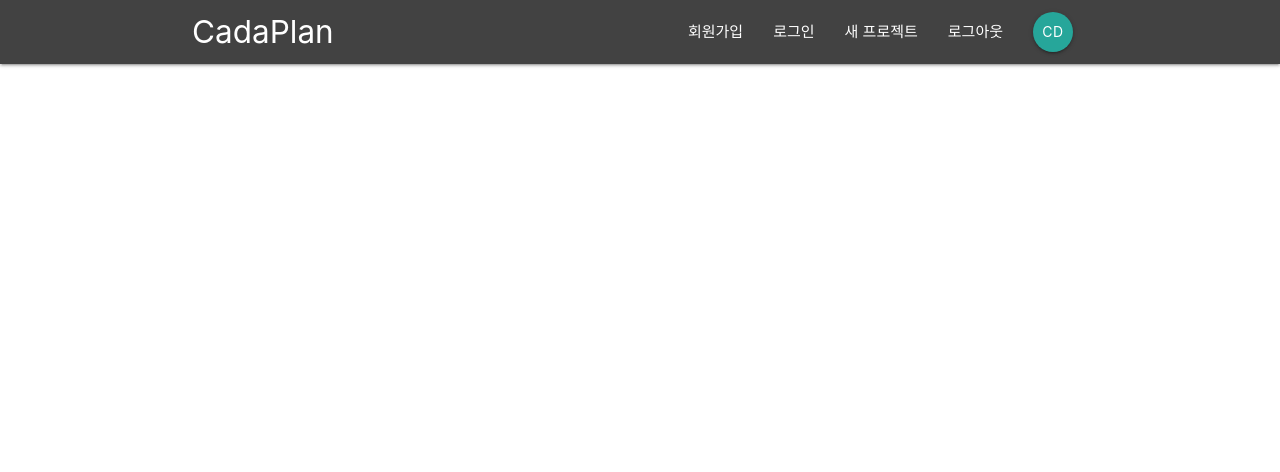
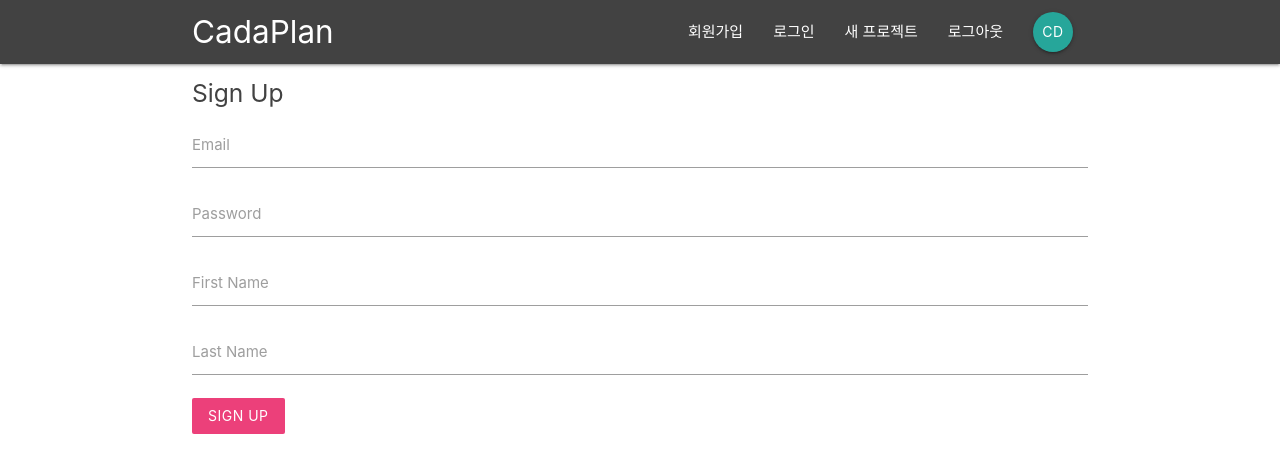
Before and after one commit to skqoaudgh/react-redux-pm-app, a React (Create React App) app: page /signup in a window 1280 px wide. Shown: the top 472 px of the page. Built offline with nearby package versions, Linux system fonts and the light colour scheme; the HTML template or start-up script is replaced by a standard one.

Commit message:
회원가입, 로그인 컴포넌트 추가

```diff
--- a/public/index.html
+++ b/public/index.html
@@ -50,5 +50,8 @@
       To begin the development, run `npm start` or `yarn start`.
       To create a production bundle, use `npm run build` or `yarn build`.
     -->
+
+    <!-- Compiled and minified JavaScript -->
+    <script src="https://cdnjs.cloudflare.com/ajax/libs/materialize/1.0.0/js/materialize.min.js"></script>
   </body>
 </html>
--- a/src/App.js
+++ b/src/App.js
@@ -4,6 +4,8 @@
 import Navbar from './components/layout/Navbar';
 import Dashboard from './components/dashboard/Dashboard';
 import ProjectDetails from './components/projects/ProjectDetail';
+import SignIn from './components/auth/SignIn';
+import SignUp from './components/auth/SignUp';
 
 function App() {
   return (
@@ -13,6 +15,8 @@
         <Switch>
           <Route exact path="/" component={Dashboard} />
           <Route path="/project/:id" component={ProjectDetails} />
+          <Route path="/signin" component={SignIn} />
+          <Route path="/signup" component={SignUp} />
         </Switch>
       </div>
     </BrowserRouter>
--- a/src/components/auth/SignIn.js
+++ b/src/components/auth/SignIn.js
@@ -0,0 +1,42 @@
+import React, { Component } from 'react';
+
+export class SignIn extends Component {
+  state = {
+    email: '',
+    password: '',
+  };
+
+  handleChange = (e) => {
+    this.setState({
+      [e.target.id]: e.target.value,
+    });
+  };
+
+  handleSubmit = (e) => {
+    e.preventDefault();
+    console.log(this.state);
+  };
+
+  render() {
+    return (
+      <div className="container">
+        <form onSubmit={this.handleSubmit} className="white">
+          <h5 className="grey-text text-darken-3">Sign In</h5>
+          <div className="input-field">
+            <label htmlFor="email">Email</label>
+            <input type="email" id="email" onChange={this.handleChange} />
+          </div>
+          <div className="input-field">
+            <label htmlFor="password">Password</label>
+            <input type="password" id="password" onChange={this.handleChange} />
+          </div>
+          <div className="input-field">
+            <button className="btn pink lighten-1 z-depth-0">Login</button>
+          </div>
+        </form>
+      </div>
+    );
+  }
+}
+
+export default SignIn;
--- a/src/components/auth/SignUp.js
+++ b/src/components/auth/SignUp.js
@@ -0,0 +1,52 @@
+import React, { Component } from 'react';
+
+export class SignUp extends Component {
+  state = {
+    email: '',
+    password: '',
+    firstName: '',
+    lastName: '',
+  };
+
+  handleChange = (e) => {
+    this.setState({
+      [e.target.id]: e.target.value,
+    });
+  };
+
+  handleSubmit = (e) => {
+    e.preventDefault();
+    console.log(this.state);
+  };
+
+  render() {
+    return (
+      <div className="container">
+        <form onSubmit={this.handleSubmit} className="white">
+          <h5 className="grey-text text-darken-3">Sign Up</h5>
+          <div className="input-field">
+            <label htmlFor="email">Email</label>
+            <input type="email" id="email" onChange={this.handleChange} />
+          </div>
+          <div className="input-field">
+            <label htmlFor="password">Password</label>
+            <input type="password" id="password" onChange={this.handleChange} />
+          </div>
+          <div className="input-field">
+            <label htmlFor="firstName">First Name</label>
+            <input type="text" id="firstName" onChange={this.handleChange} />
+          </div>
+          <div className="input-field">
+            <label htmlFor="lastName">Last Name</label>
+            <input type="text" id="lastName" onChange={this.handleChange} />
+          </div>
+          <div className="input-field">
+            <button className="btn pink lighten-1 z-depth-0">Sign Up</button>
+          </div>
+        </form>
+      </div>
+    );
+  }
+}
+
+export default SignUp;
```
